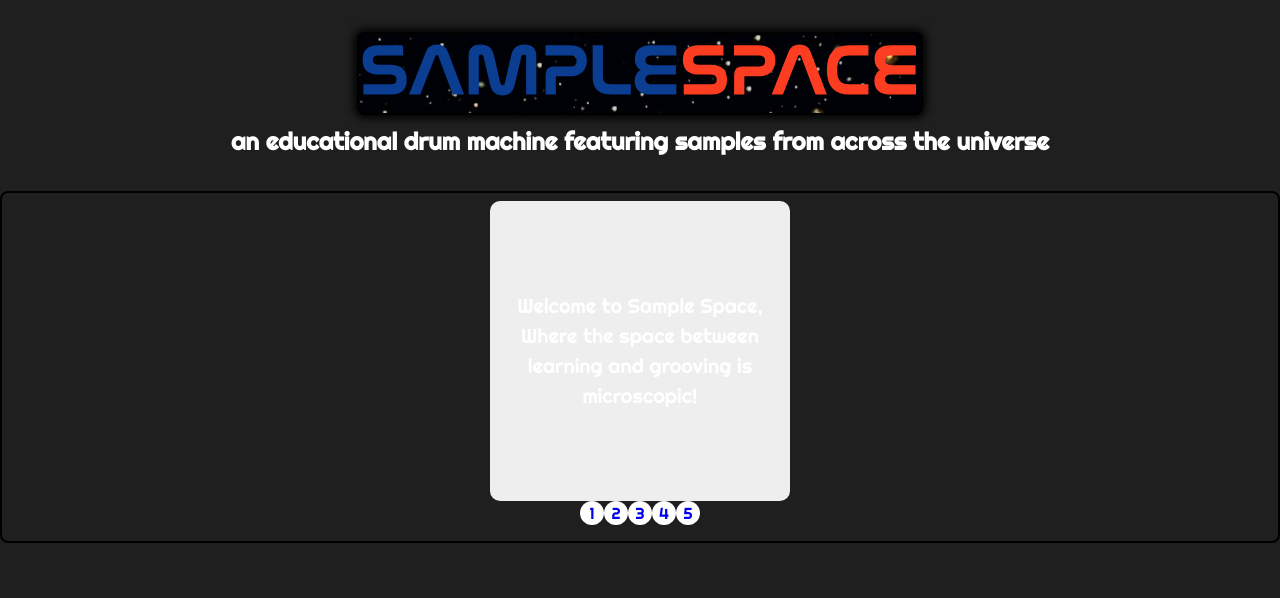
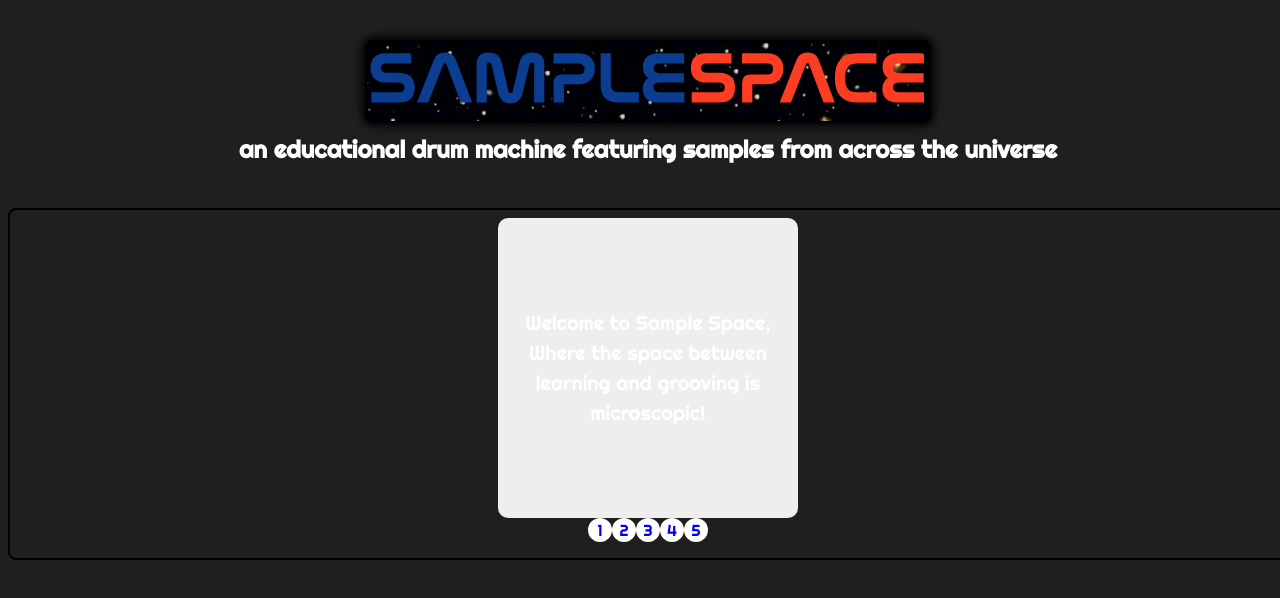
Before and after one commit to Sample-Space/sampleSpaceFE, a React (Create React App) app: page / in a window 1280 px wide. Shown: the top 598 px of the page. Built offline with nearby package versions, Linux system fonts and the light colour scheme.

Commit message:
Remove unused Styles

```diff
--- a/src/components/App/App.css
+++ b/src/components/App/App.css
@@ -12,11 +12,6 @@
 *::before,
 *::after {
   box-sizing: border-box;
-}
-
-* {
-  margin: 0;
-  /* border: 1px solid red; */
 }
 
 html,
@@ -105,6 +100,9 @@ header {
   border: 1px solid black;
   border-radius: var(--border-rad);
   cursor: pointer;
+  text-decoration: none;
+  font-size: 2rem;
+  width: 12ch;
 }
 
 .nav-button:hover {
```
